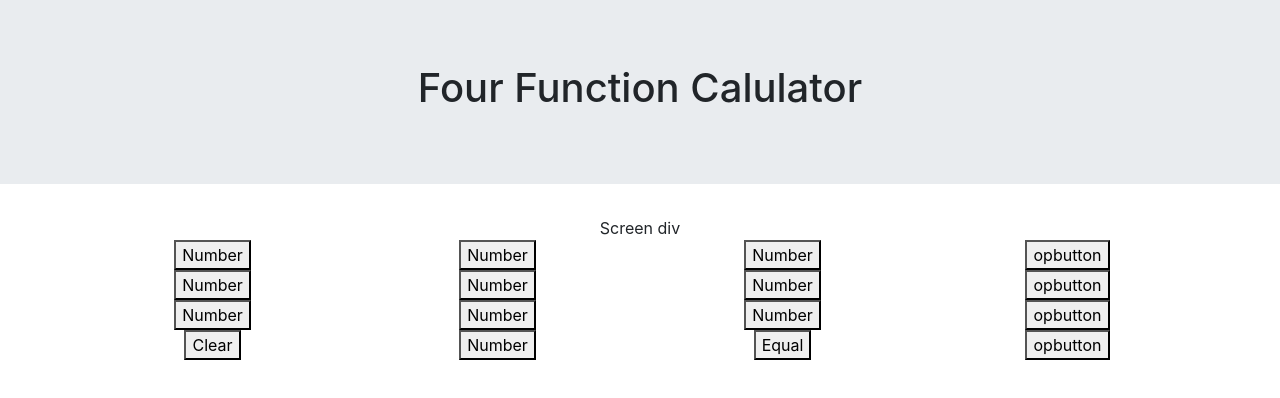
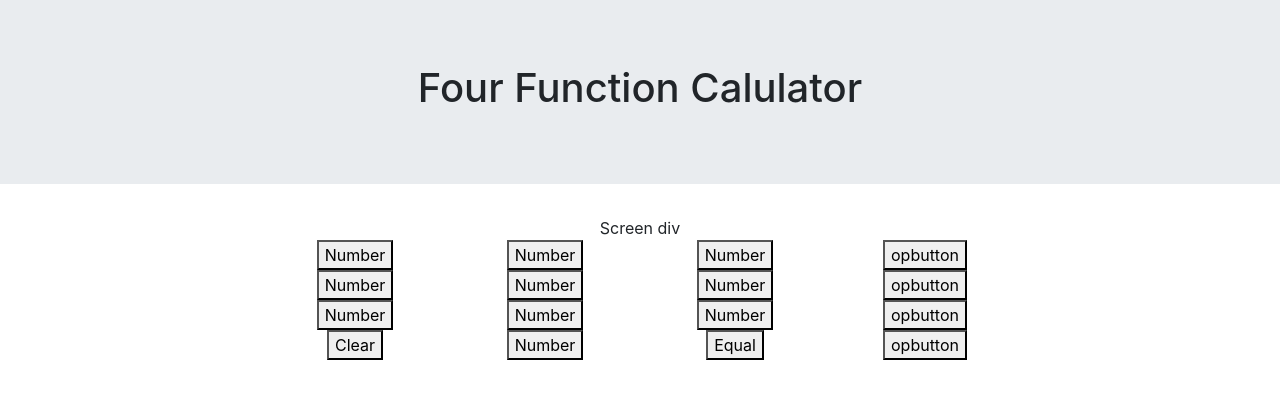
Before and after one commit to Kaleighspurio/react-calculator, a React (Create React App) app: page / in a window 1280 px wide. Shown: the top 398 px of the page. Built offline with nearby package versions, Linux system fonts and the light colour scheme.

Commit message:
more layout adjustments

```diff
--- a/src/components/CalcBody.js
+++ b/src/components/CalcBody.js
@@ -10,12 +10,12 @@ import { Container, Row, Col } from 'react-bootstrap';
 export default function CalcBody() {
     return (
         <Container>
-            <Row className="justify-content-md-center">
-                <Col md="6">
+            <Row xs={2} md={4} lg={6} className="justify-content-center">
+                <Col>
                     <ScreenDiv/>
                 </Col>
             </Row>
-            <Row>
+            <Row xs={2} md={4} lg={6} className="justify-content-center">
             <Col xs={3}>
                 <NumButton/>
             </Col>
@@ -29,7 +29,7 @@ export default function CalcBody() {
                 <OperationButton/>
             </Col>
             </Row>
-            <Row>
+            <Row xs={2} md={4} lg={6} className="justify-content-center">
             <Col xs={3}>
                 <NumButton/>
             </Col>
@@ -43,7 +43,7 @@ export default function CalcBody() {
                 <OperationButton/>
             </Col>
             </Row>
-            <Row>
+            <Row xs={2} md={4} lg={6} className="justify-content-center">
             <Col xs={3}>
                 <NumButton/>
             </Col>
@@ -57,7 +57,7 @@ export default function CalcBody() {
                 <OperationButton/>
             </Col>
             </Row>
-            <Row>
+            <Row xs={2} md={4} lg={6} className="justify-content-center">
             <Col xs={3}>
                 <ClearButton/>
             </Col>
```
